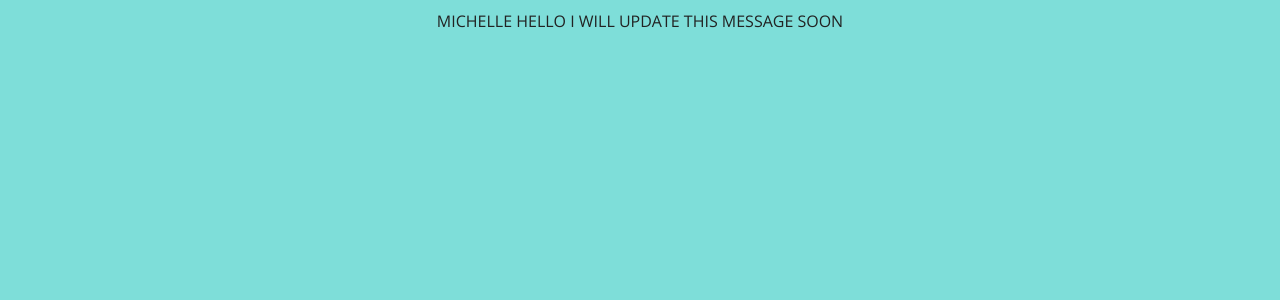
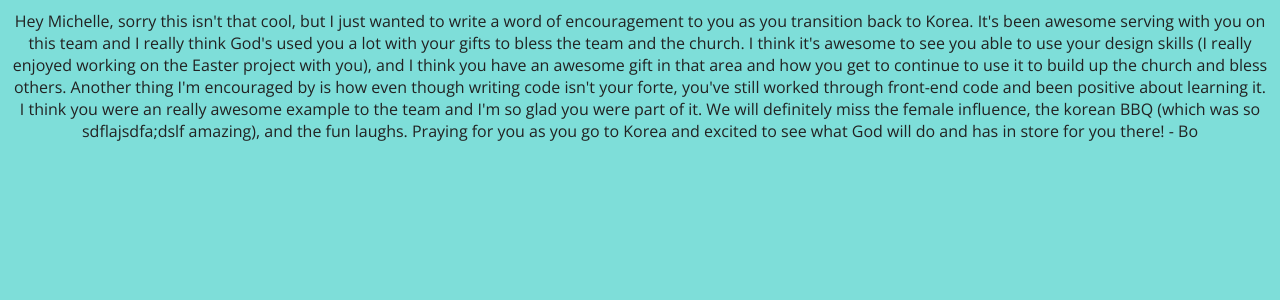
Before and after one commit to varoot/michelles-card, a PHP site: page /bo/ in a window 1280 px wide. Shown: the top 300 px of the page. Run offline with PHP 8.4, Linux system fonts and the light colour scheme; style sheets or scripts are compiled from the project's sources; some libraries are stand-ins or nearby versions.

Commit message:
added text for Michelle's card

```diff
--- a/bo/index.php
+++ b/bo/index.php
@@ -16,7 +16,7 @@
 </head>
 <body>
 	<div>
-		MICHELLE HELLO I WILL UPDATE THIS MESSAGE SOON
+		Hey Michelle, sorry this isn't that cool, but I just wanted to write a word of encouragement to you as you transition back to Korea. It's been awesome serving with you on this team and I really think God's used you a lot with your gifts to bless the team and the church. I think it's awesome to see you able to use your design skills (I really enjoyed working on the Easter project with you), and I think you have an awesome gift in that area and how you get to continue to use it to build up the church and bless others. Another thing I'm encouraged by is how even though writing code isn't your forte, you've still worked through front-end code and been positive about learning it. I think you were an really awesome example to the team and I'm so glad you were part of it. We will definitely miss the female influence, the korean BBQ (which was so sdflajsdfa;dslf amazing), and the fun laughs. Praying for you as you go to Korea and excited to see what God will do and has in store for you there! - Bo
 	</div>
 
 	<!-- Javascript below -->
```
